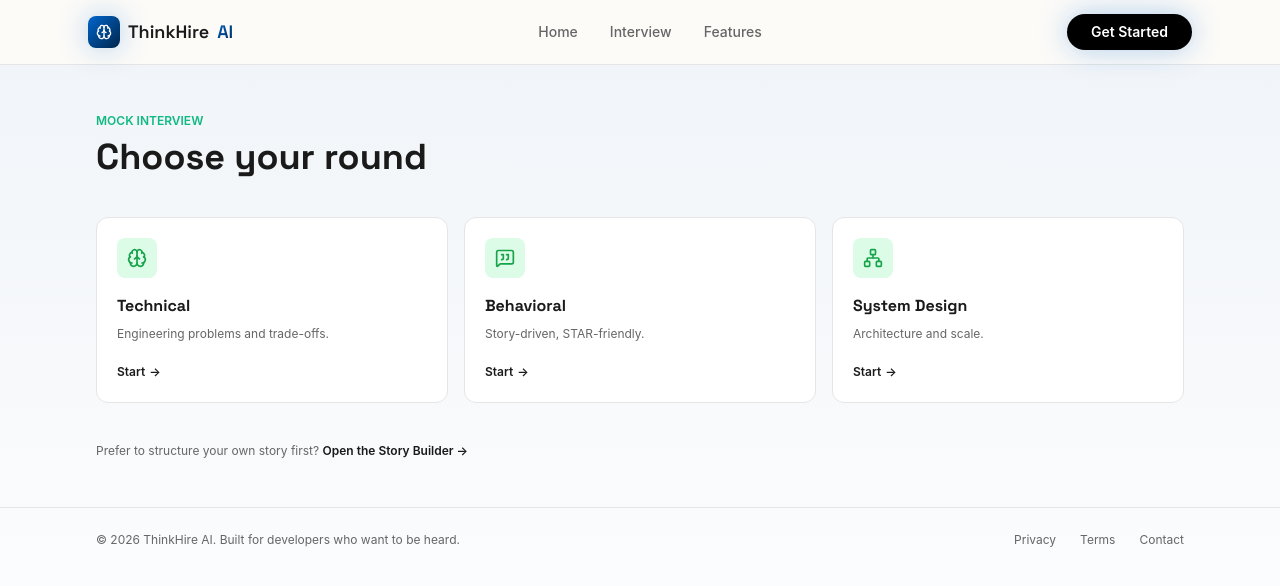
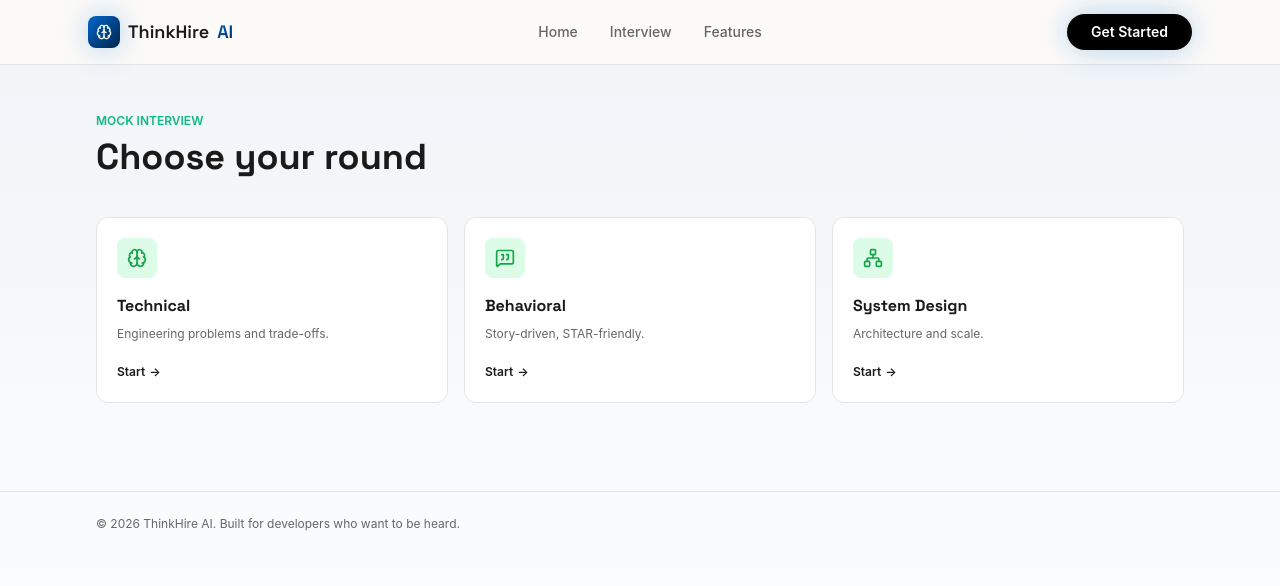
Before and after one commit to Melba-Gitau/ai-interview-coach, a React (Create React App) app: page /interview/technical in a window 1280 px wide. Shown: the top 586 px of the page. Built offline with nearby package versions, Linux system fonts and the light colour scheme.

Commit message:
fix railway port binding

```diff
--- a/server.js
+++ b/server.js
@@ -80,6 +80,7 @@ Format: Bullet points, max 4-5 sentences total.
 });
 
 const PORT = process.env.PORT || 5000;
-app.listen(PORT, "0.0.0.0", () => {
+
+app.listen(PORT,() => {
   console.log(`Server running on ${PORT}`);
 });
--- a/src/components/Footer.jsx
+++ b/src/components/Footer.jsx
@@ -3,11 +3,11 @@ export function Footer() {
     <footer className="border-t border-border py-6">
       <div className="mx-auto max-w-6xl px-8 flex justify-between items-center text-xs text-muted-foreground">
         <p>© 2026 ThinkHire AI. Built for developers who want to be heard.</p>
-        <div className="flex gap-6">
+        {/* <div className="flex gap-6">
         <a href="https://example.com/privacy" className="hover:text-foreground transition">Privacy</a>
         <a href="https://example.com/terms" className="hover:text-foreground transition">Terms</a>
         <a href="https://example.com/contact" className="hover:text-foreground transition">Contact</a>
-        </div>
+        </div> */}
       </div>
     </footer>
   );
--- a/src/pages/InterviewType.jsx
+++ b/src/pages/InterviewType.jsx
@@ -80,7 +80,7 @@ export default function InterviewType() {
         </div>
 
         {/* Story Builder CTA */}
-        <p className="text-xs text-muted-foreground">
+        {/* <p className="text-xs text-muted-foreground">
           Prefer to structure your own story first?{" "}
           <Link
             to="/story-builder"
@@ -88,7 +88,7 @@ export default function InterviewType() {
           >
             Open the Story Builder →
           </Link>
-        </p>
+        </p> */}
       </main>
 
       <Footer />
```
